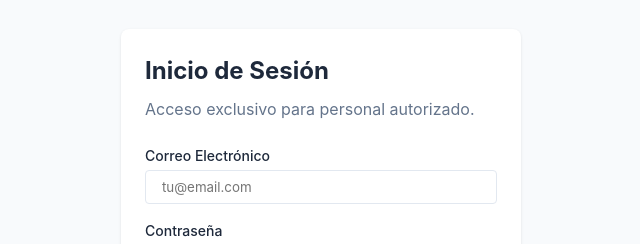
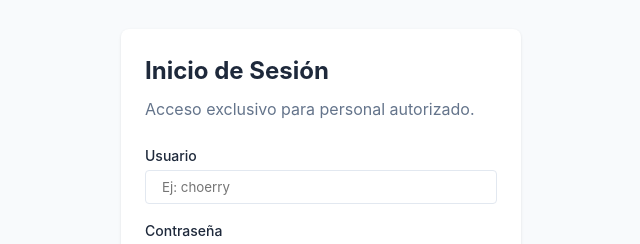
Before and after one commit to fermen082523/tabla, a React (Vite) app: page / in a window 1280 px wide. Shown: the part 103-347 px from the top of the page, without its empty margins (319-959 px from the left). Built offline with nearby package versions, Linux system fonts and the light colour scheme; no server answers; the database is empty.

Commit message:
Update: Simplified username-only login

```diff
--- a/src/App.tsx
+++ b/src/App.tsx
@@ -67,7 +67,7 @@ function App() {
 }
 
 function AuthForm() {
-  const [email, setEmail] = useState('');
+  const [username, setUsername] = useState('');
   const [password, setPassword] = useState('');
   const [loading, setLoading] = useState(false);
   const [error, setError] = useState<string | null>(null);
@@ -76,21 +76,31 @@ function AuthForm() {
     e.preventDefault();
     setLoading(true);
     setError(null);
+
+    // Convertimos el nombre de usuario en un formato que Supabase acepte
+    const email = `${username.toLowerCase().trim()}@tabla.com`;
+
     const { error } = await supabase.auth.signInWithPassword({ email, password });
-    if (error) setError(error.message);
+    if (error) {
+      if (error.message === 'Invalid login credentials') {
+        setError('Usuario o contraseña incorrectos');
+      } else {
+        setError(error.message);
+      }
+    }
     setLoading(false);
   };
 
   return (
     <form onSubmit={handleLogin} style={{ display: 'flex', flexDirection: 'column', gap: '1rem' }}>
       <div style={{ display: 'flex', flexDirection: 'column', gap: '0.25rem' }}>
-        <label htmlFor="email" style={{ fontSize: '0.875rem', fontWeight: 500 }}>Correo Electrónico</label>
+        <label htmlFor="username" style={{ fontSize: '0.875rem', fontWeight: 500 }}>Usuario</label>
         <input
-          id="email"
-          type="email"
-          placeholder="tu@email.com"
-          value={email}
-          onChange={(e) => setEmail(e.target.value)}
+          id="username"
+          type="text"
+          placeholder="Ej: choerry"
+          value={username}
+          onChange={(e) => setUsername(e.target.value)}
           required
         />
       </div>
@@ -105,7 +115,7 @@ function AuthForm() {
           required
         />
       </div>
-      {error && <p style={{ color: '#ef4444', fontSize: '0.875rem' }}>Error: {error}</p>}
+      {error && <p style={{ color: '#ef4444', fontSize: '0.875rem' }}>{error}</p>}
       <button type="submit" disabled={loading} style={{ marginTop: '0.5rem' }}>
         {loading ? 'Iniciando...' : 'Entrar'}
       </button>
```
